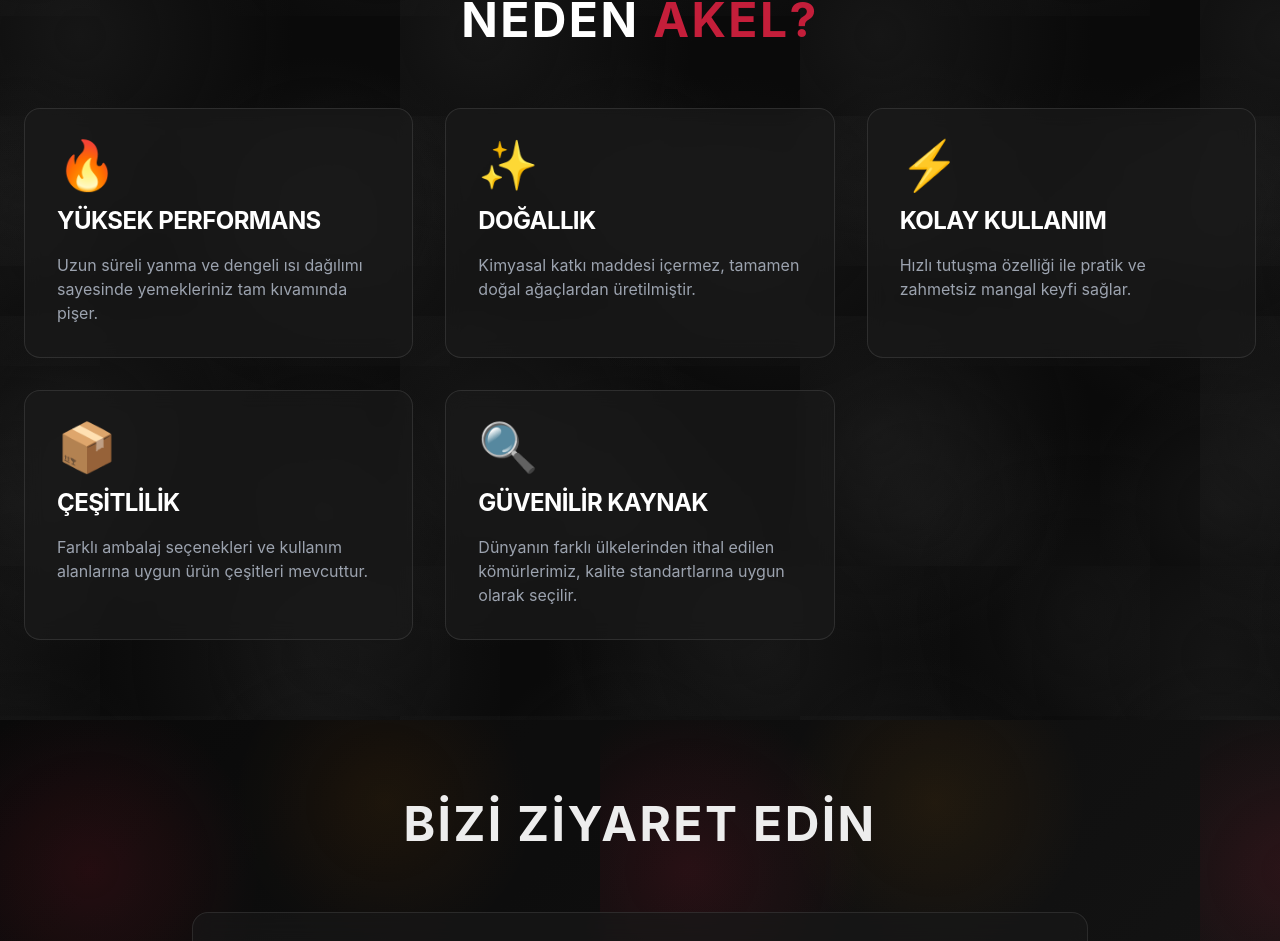
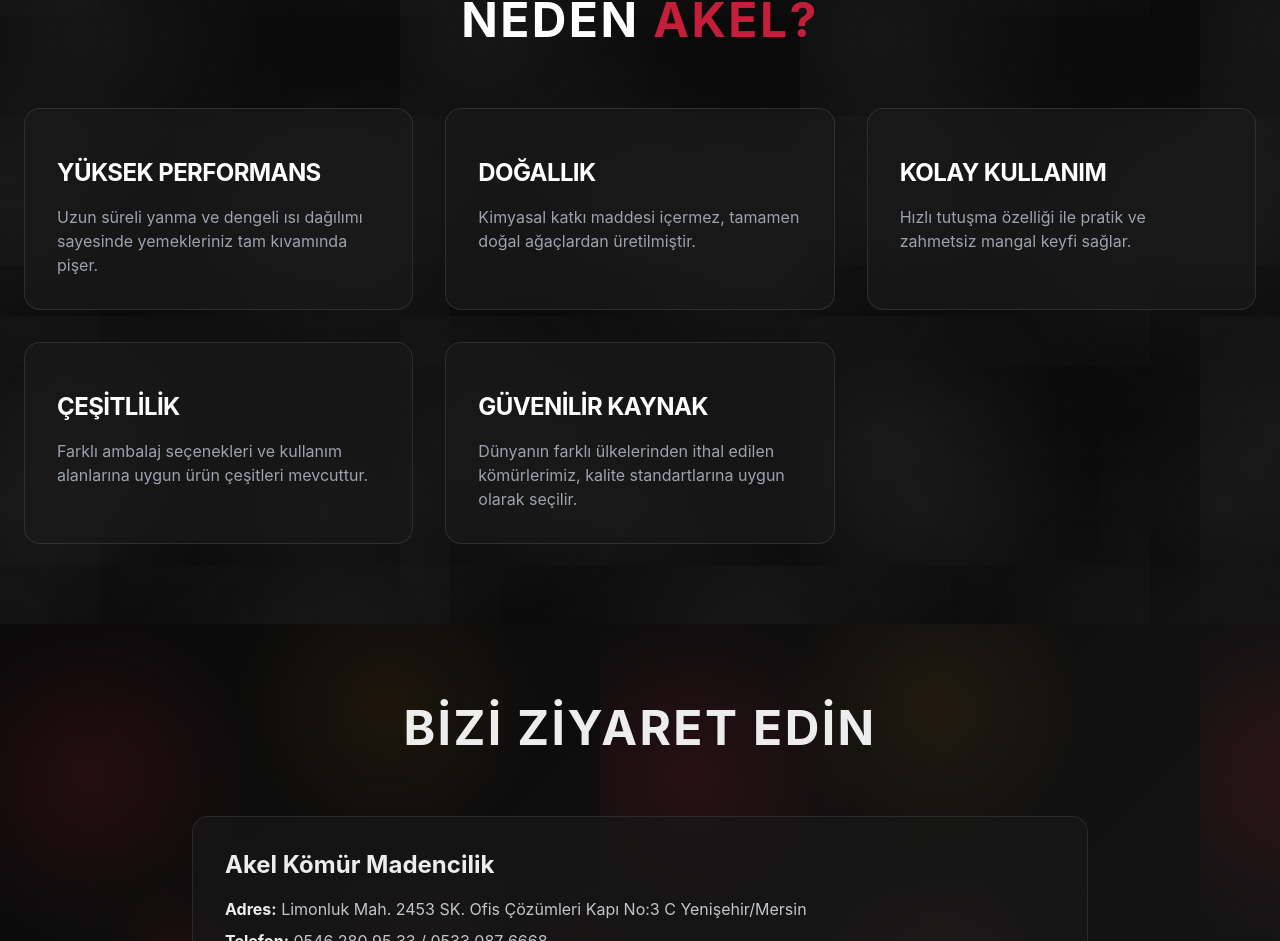
Before and after one commit to emircankaragoz33/akel-lojistik-sirket, a Next.js app: page / in a window 1280 px wide. Shown: the part 884-1825 px from the top of the page. Built offline with nearby package versions, Linux system fonts and the light colour scheme.

Commit message:
Removed all emojis for a cleaner corporate look

```diff
--- a/app/hakkimizda/page.tsx
+++ b/app/hakkimizda/page.tsx
@@ -68,7 +68,7 @@
                             <div className="glass-effect-strong p-8 rounded-2xl">
                                 <div className="flex items-center mb-6">
                                     <div className="w-12 h-12 fire-gradient rounded-full flex items-center justify-center mr-4">
-                                        <span className="text-2xl">🎯</span>
+                                        <span className="text-2xl"></span>
                                     </div>
                                     <h3 className="text-2xl font-bold text-white uppercase">{t('mission_title')}</h3>
                                 </div>
@@ -80,7 +80,7 @@
                             <div className="glass-effect-strong p-8 rounded-2xl">
                                 <div className="flex items-center mb-6">
                                     <div className="w-12 h-12 fire-gradient rounded-full flex items-center justify-center mr-4">
-                                        <span className="text-2xl">👁️</span>
+                                        <span className="text-2xl"></span>
                                     </div>
                                     <h3 className="text-2xl font-bold text-white uppercase">{t('vision_title')}</h3>
                                 </div>
--- a/app/page.tsx
+++ b/app/page.tsx
@@ -92,7 +92,7 @@
                     <div className="grid grid-cols-1 md:grid-cols-2 lg:grid-cols-3 gap-8">
                         {/* Feature 1 */}
                         <div className="glass-effect p-8 rounded-2xl hover:scale-105 transition-transform duration-300">
-                            <div className="text-[#c41e3a] text-5xl mb-4">🔥</div>
+                            <div className="text-[#c41e3a] text-5xl mb-4"></div>
                             <h3 className="text-2xl font-bold mb-4 text-white uppercase tracking-tight">{t('feat_perf_title')}</h3>
                             <p className="text-gray-400">
                                 {t('feat_perf_desc')}
@@ -101,7 +101,7 @@
 
                         {/* Feature 2 */}
                         <div className="glass-effect p-8 rounded-2xl hover:scale-105 transition-transform duration-300">
-                            <div className="text-[#c41e3a] text-5xl mb-4">✨</div>
+                            <div className="text-[#c41e3a] text-5xl mb-4"></div>
                             <h3 className="text-2xl font-bold mb-4 text-white uppercase tracking-tight">{t('feat_nat_title')}</h3>
                             <p className="text-gray-400">
                                 {t('feat_nat_desc')}
@@ -110,7 +110,7 @@
 
                         {/* Feature 3 */}
                         <div className="glass-effect p-8 rounded-2xl hover:scale-105 transition-transform duration-300">
-                            <div className="text-[#c41e3a] text-5xl mb-4">⚡</div>
+                            <div className="text-[#c41e3a] text-5xl mb-4"></div>
                             <h3 className="text-2xl font-bold mb-4 text-white uppercase tracking-tight">{t('feat_easy_title')}</h3>
                             <p className="text-gray-400">
                                 {t('feat_easy_desc')}
@@ -119,7 +119,7 @@
 
                         {/* Feature 4 */}
                         <div className="glass-effect p-8 rounded-2xl hover:scale-105 transition-transform duration-300">
-                            <div className="text-[#c41e3a] text-5xl mb-4">📦</div>
+                            <div className="text-[#c41e3a] text-5xl mb-4"></div>
                             <h3 className="text-2xl font-bold mb-4 text-white uppercase tracking-tight">{t('feat_div_title')}</h3>
                             <p className="text-gray-400">
                                 {t('feat_div_desc')}
@@ -128,7 +128,7 @@
 
                         {/* Feature 5 */}
                         <div className="glass-effect p-8 rounded-2xl hover:scale-105 transition-transform duration-300 md:col-span-2 lg:col-span-1 border-2 border-[#c41e3a]/30">
-                            <div className="text-[#c41e3a] text-5xl mb-4">🔍</div>
+                            <div className="text-[#c41e3a] text-5xl mb-4"></div>
                             <h3 className="text-2xl font-bold mb-4 text-white uppercase tracking-tight">{t('feat_source_title')}</h3>
                             <p className="text-gray-400">
                                 {t('feat_source_desc')}
--- a/app/urunlerimiz/page.tsx
+++ b/app/urunlerimiz/page.tsx
@@ -84,7 +84,7 @@
                                     <ul className="space-y-4">
                                         {charcoalFeatures.map((feature, index) => (
                                             <li key={index} className="flex items-center text-gray-200">
-                                                <span className="w-8 h-8 rounded-full fire-gradient flex items-center justify-center mr-4 text-xs">🔥</span>
+                                                <span className="w-8 h-8 rounded-full fire-gradient flex items-center justify-center mr-4 text-xs"></span>
                                                 <span className="text-lg">{feature}</span>
                                             </li>
                                         ))}
```
